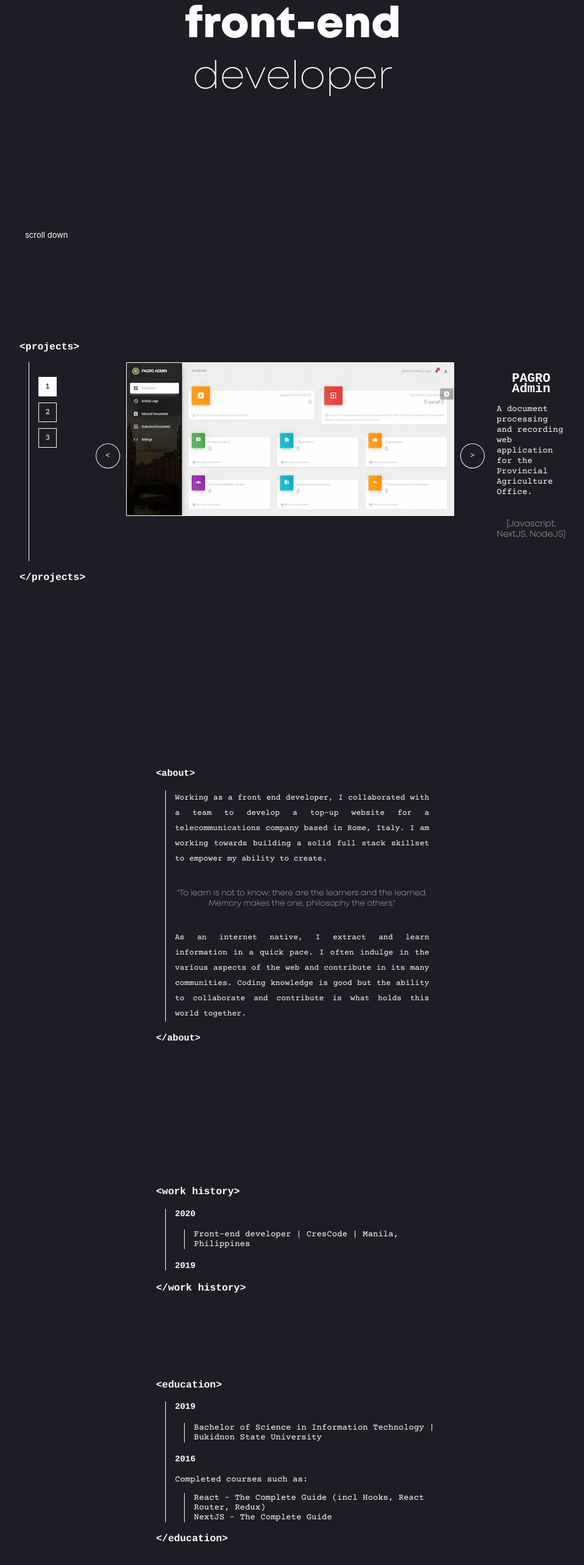
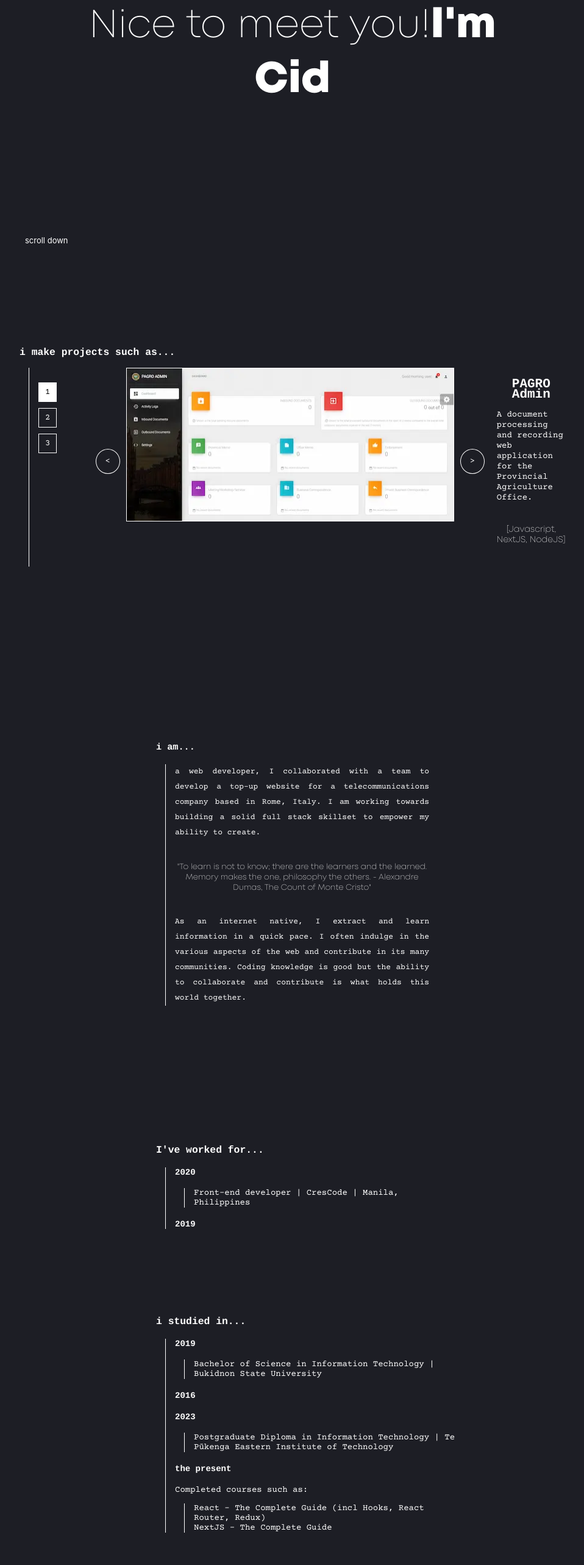
Before and after one commit to hoycid/my-portfolio, a React (Create React App) app: page / in a window 1280 px wide. Shown: the part 182-2748 px from the top of the page at 61% size, without its empty margins (160-1118 px from the left). Built offline with nearby package versions, Linux system fonts and the light colour scheme; the HTML template or start-up script is replaced by a standard one.

Commit message:
updates to education and headers

```diff
--- a/src/App.js
+++ b/src/App.js
@@ -73,7 +73,7 @@ function App() {
       <div className={classes.App}>
         <header>
           <div className={classes["job-title"]}>
-            <h1>front-end</h1> developer
+            Nice to meet you!<h1>I'm Cid</h1>
           </div>
           <div className={classes["job-title-scrolldown"]}>
             <button
@@ -86,7 +86,7 @@ function App() {
         </header>
         <div className={classes.details}>
           <section className={classes.projects} ref={projectsSection}>
-            <h3>{"<projects>"}</h3>
+            <h3>{"i make projects such as..."}</h3>
             <div className={classes.content}>
               <div className={classes["projects-viewer"]}>
                 <div className={classes["projects-list"]}>
@@ -148,20 +148,20 @@ function App() {
                 </div>
               </div>
             </div>
-            <h3>{"</projects>"}</h3>
           </section>
           <section className={classes.about} ref={aboutSection}>
-            <h3>{"<about>"}</h3>
+            <h3>{"i am..."}</h3>
             <div className={classes.content}>
               <p>
-                Working as a front end developer, I collaborated with a team to
+                a web developer, I collaborated with a team to
                 develop a top-up website for a telecommunications company based
                 in Rome, Italy. I am working towards building a solid full stack
                 skillset to empower my ability to create.
               </p>
               <p className={classes.highlight}>
                 "To learn is not to know; there are the learners and the
-                learned. Memory makes the one, philosophy the others."
+                learned. Memory makes the one, philosophy the others.
+                - Alexandre Dumas, The Count of Monte Cristo"
               </p>
               <p>
                 As an internet native, I extract and learn information in a
@@ -171,10 +171,9 @@ function App() {
                 world together.
               </p>
             </div>
-            <h3>{"</about>"}</h3>
           </section>
           <section className={classes["work-history"]}>
-            <h3>{"<work history>"}</h3>
+            <h3>{"I've worked for..."}</h3>
             <div className={classes.content}>
               <h4>2020</h4>
               <div className={classes.content}>
@@ -184,10 +183,9 @@ function App() {
               </div>
               <h4>2019</h4>
             </div>
-            <h3>{"</work history>"}</h3>
           </section>
           <section className={classes.education}>
-            <h3>{"<education>"}</h3>
+            <h3>{"i studied in..."}</h3>
             <div className={classes.content}>
               <h4>2019</h4>
               <div className={classes.content}>
@@ -199,6 +197,16 @@ function App() {
                 </ul>
               </div>
               <h4>2016</h4>
+              <h4>2023</h4>
+              <div className={classes.content}>
+                <ul>
+                  <li>
+                    Postgraduate Diploma in Information Technology | Te Pūkenga
+                    Eastern Institute of Technology
+                  </li>
+                </ul>
+              </div>
+              <h4>the present</h4>
               <p>Completed courses such as:</p>
               <div className={classes.content}>
                 <ul>
@@ -210,17 +218,15 @@ function App() {
               </div>
             </div>
 
-            <h3>{"</education>"}</h3>
           </section>
           <section className={classes["additional-skills"]}>
-            <h3>{"<additional skills>"}</h3>
+            <h3>{"i also know..."}</h3>
             <div className={classes.content}>
               <ul>
                 <li>Git and GitHub</li>
                 <li>Project management tools (Trello)</li>
               </ul>
             </div>
-            <h3>{"</additional skills>"}</h3>
           </section>
           <section className={classes.contact} ref={contactSection}>
             <div className={classes["contact-header"]}>Connect</div>
@@ -232,7 +238,7 @@ function App() {
           <button onClick={scrollToTop} className={classes.scrollTo}>
             back to top
           </button>
-          <p>{currentYear} | Designed and built by Cidrex Quilang</p>
+          <p>{currentYear} | Cidrex Quilang</p>
         </footer>
       </div>
     </>
```
